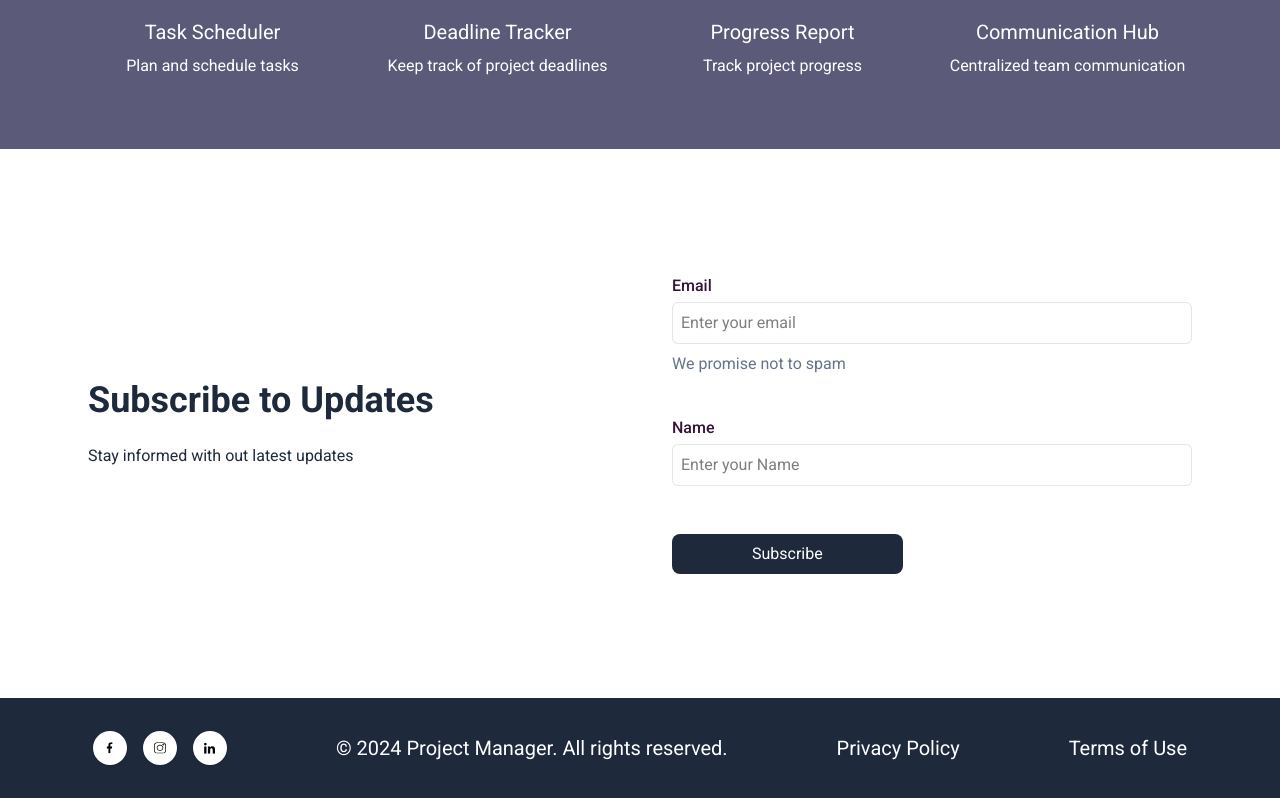
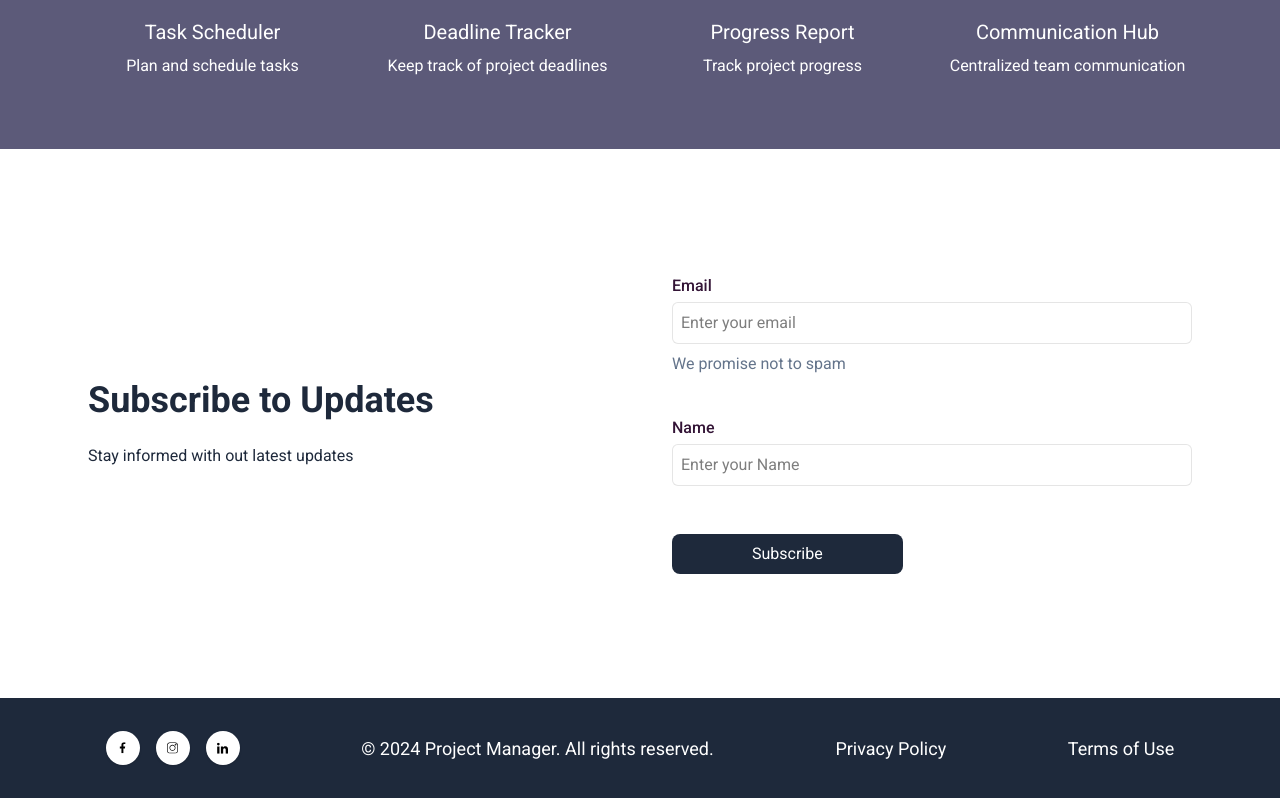
Before and after one commit to MVISHNU-BR/TI-REX-Desafio-02, a React (Vite) app in the folder project-manager/: page / in a window 1280 px wide. Shown: the part 1899-2697 px from the top of the page. Built offline with nearby package versions, Linux system fonts and the light colour scheme; no server answers.

Commit message:
fix tamanho da font
 tamanho da font footer

```diff
--- a/project-manager/src/components/Footer.tsx
+++ b/project-manager/src/components/Footer.tsx
@@ -44,18 +44,18 @@ export default function Footer() {
         </div>
 
         <div className="flex items-center justify-center text-center">
-          <p className=" text-xl font-normal">
+          <p className=" text-[14px] md:text-[18px]">
             © 2024 Project Manager. All rights reserved.
           </p>
         </div>
 
         <div className="flex items-center justify-between ">
-          <a href="/privacy" className="hover:underline text-xl font-normal">
+          <a href="/privacy" className="hover:underline  text-[14px] md:text-[18px]">
             Privacy Policy
           </a>
         </div>
         <div className="flex items-center justify-between">
-        <a href="/terms" className="hover:underline text-xl font-normal">
+        <a href="/terms" className="hover:underline  text-[14px] md:text-[18px]">
             Terms of Use
           </a>
         </div>
```
